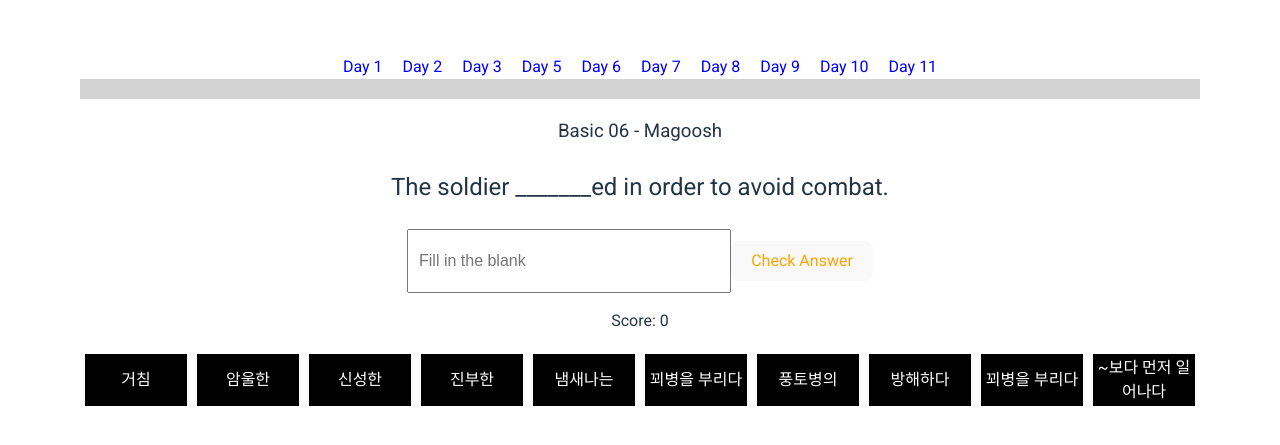
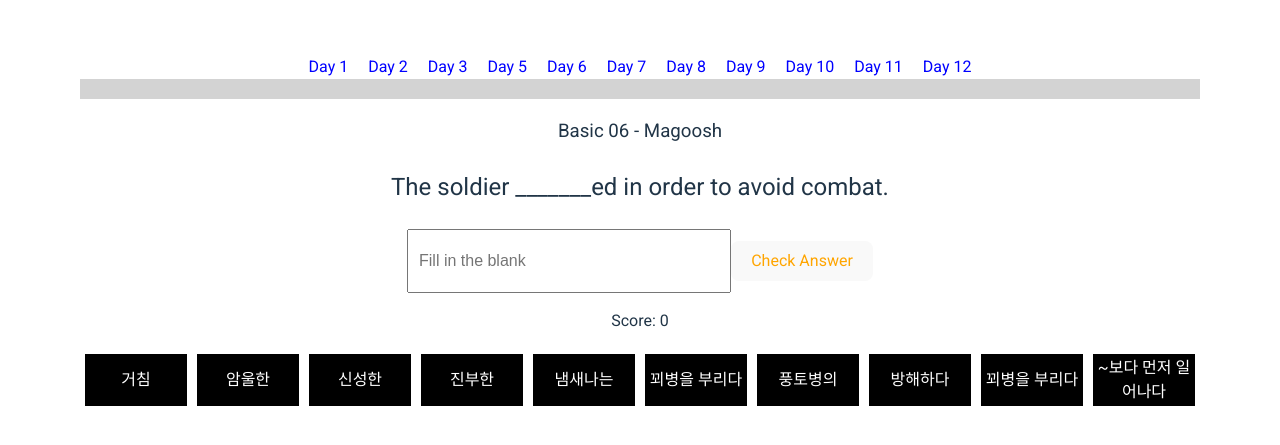
Before and after one commit to Junho-eum/vocab_builder_main, a React (Vite) app: page / in a window 1280 px wide. Shown: the part 167-612 px from the top of the page. Built offline with nearby package versions, Linux system fonts and the light colour scheme.

Commit message:
Update App.jsx

```diff
--- a/src/App.jsx
+++ b/src/App.jsx
@@ -14,6 +14,7 @@ import Day11vocab from "./page/Day11vocab";
 import Day12vocab from "./page/Day12vocab";
 import Day13vocab from "./page/Day13vocab";
 import Day14vocab from "./page/Day14vocab";
+import Day15vocab from "./page/Day15vocab";
 
 const BlankSentences = {
   bleak: {
@@ -287,6 +288,7 @@ const getRandomSynonyms = (correctSynonyms) => {
           <Link to="/day12">Day 9</Link>
           <Link to="/day13">Day 10</Link>
           <Link to="/day14">Day 11</Link>
+          <Link to="/day15">Day 12</Link>
         </nav>
         <div style={{ display: "flex", alignItems: "center" }}>
           <div className="progress-container">
@@ -365,6 +367,7 @@ const getRandomSynonyms = (correctSynonyms) => {
         <Route path="/day12" element={<Day12vocab />} />
         <Route path="/day13" element={<Day13vocab />} />
         <Route path="/day14" element={<Day14vocab />} />
+        <Route path="/day15" element={<Day15vocab />} />
         {/* Add other routes for other vocab days here */}
       </Routes>
     </Router>
```
